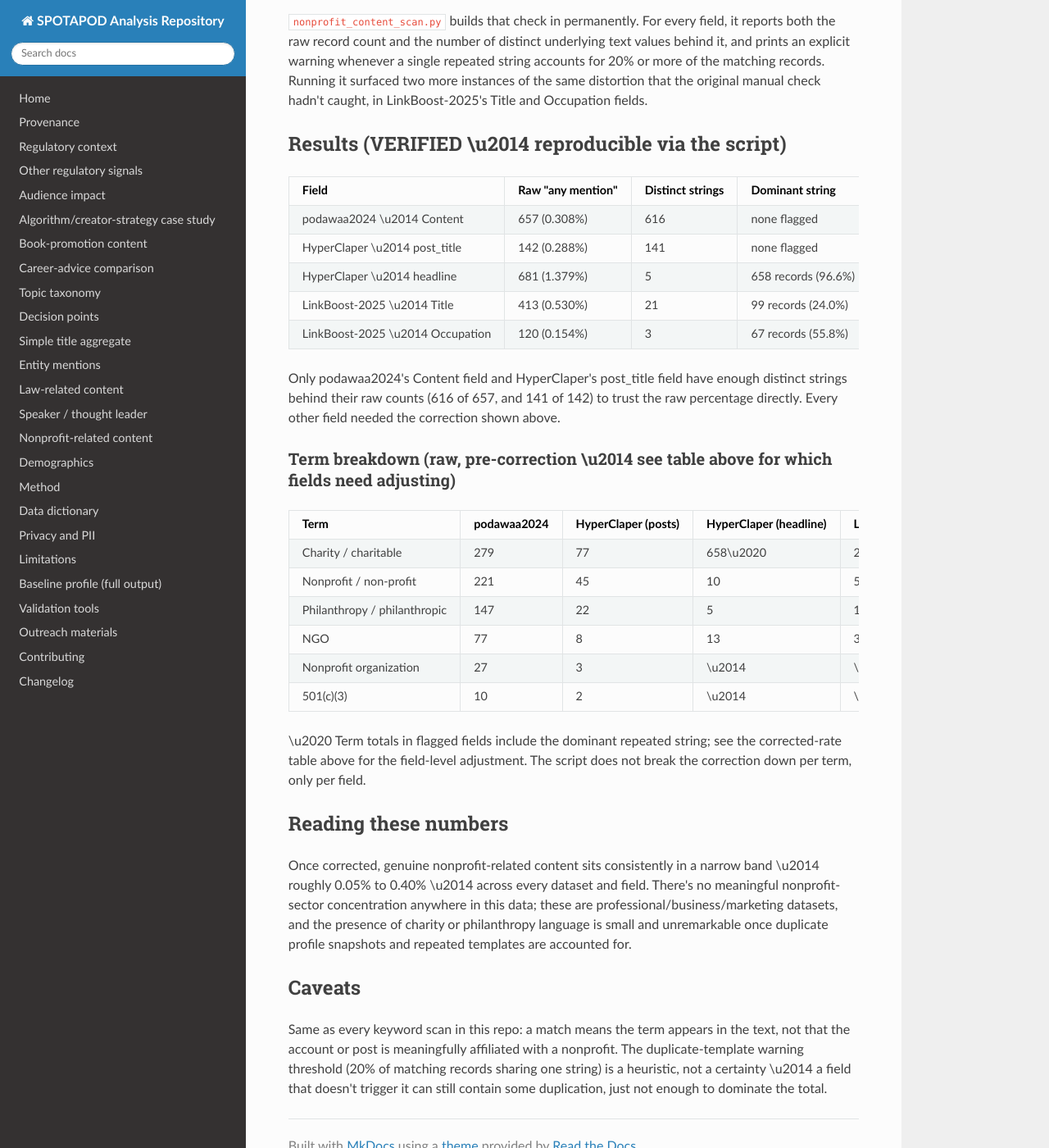
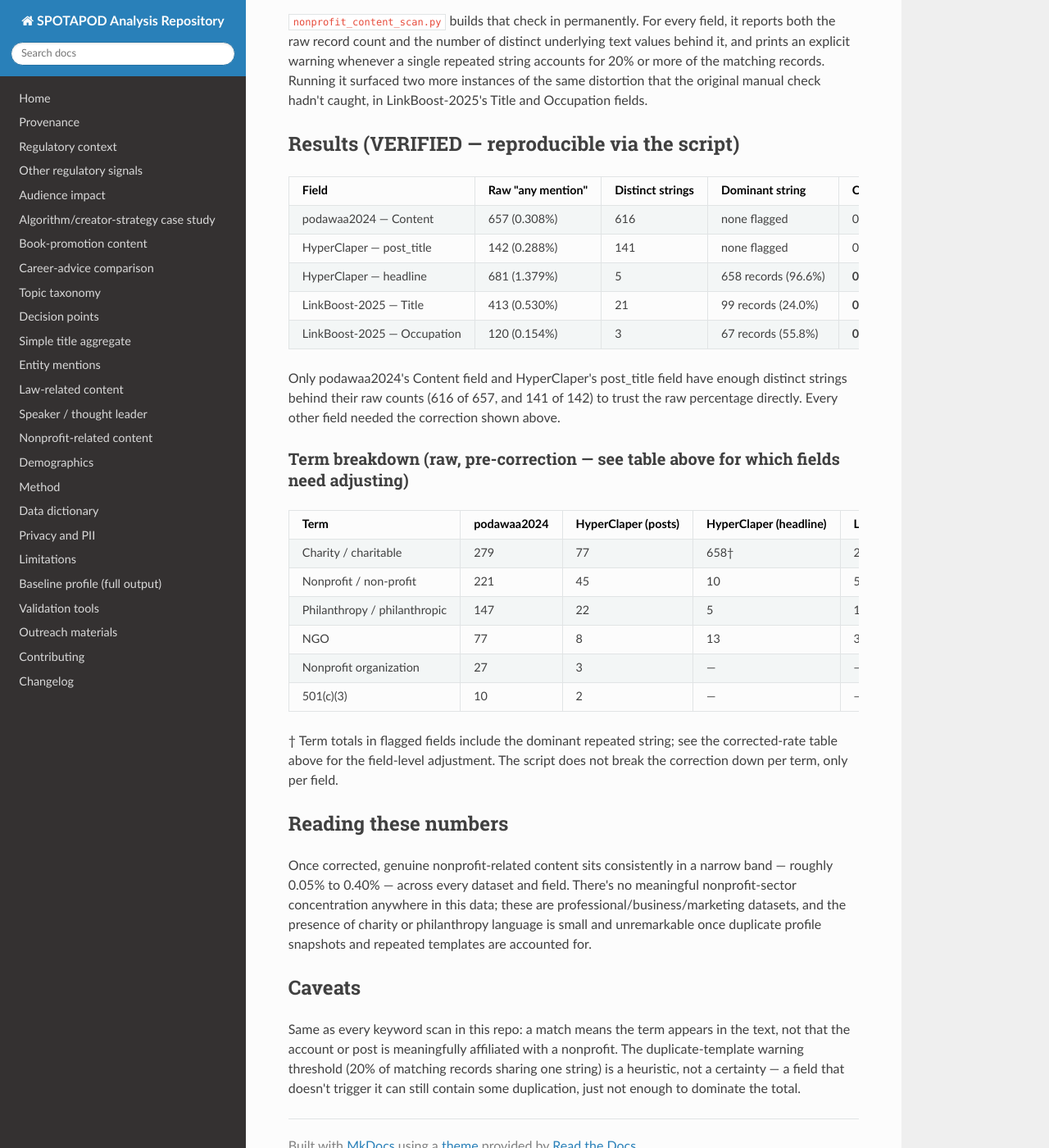
Before and after one commit to DreamITSoftware/SPOTAPOD, an MkDocs documentation site: the page built from docs/research/nonprofit-content.md, in a window 1280 px wide and 1400 px high, scrolled down 515 px. Shown: the whole window at 82% size. Built offline with MkDocs 1.6.1, drawn with Linux system fonts in a browser that asks for light colours; nearby versions of some CDN libraries; some of the changed text lies outside the part shown.

Commit message:
Add files via upload

```diff
--- a/docs/research/nonprofit-content.md
+++ b/docs/research/nonprofit-content.md
@@ -9,14 +9,14 @@ author, or matched text ever printed.
 ## The safeguard this script has that earlier ones didn't
 
 A first, manual pass at this question found a 1.38% "any mention" rate
-in HyperClaper's headline field \u2014 the highest of any field checked \u2014
+in HyperClaper's headline field — the highest of any field checked —
 which looked like a real, notable signal. It wasn't. Checking the
 underlying text showed all but 23 of those 681 matching records shared
 the exact same headline, repeated 658 times, because HyperClaper's
 structure logs one row per reciprocal-engagement action and captures
 that account's headline snapshot every time. The corrected rate, once
 that single repeated string is treated as one occurrence rather than
-658, is 0.05% \u2014 the lowest of any field checked, not the highest.
+658, is 0.05% — the lowest of any field checked, not the highest.
 
 `nonprofit_content_scan.py` builds that check in permanently. For every
 field, it reports both the raw record count and the number of distinct
@@ -26,40 +26,40 @@ matching records. Running it surfaced two more instances of the same
 distortion that the original manual check hadn't caught, in
 LinkBoost-2025's Title and Occupation fields.
 
-## Results (VERIFIED \u2014 reproducible via the script)
+## Results (VERIFIED — reproducible via the script)
 
 | Field | Raw "any mention" | Distinct strings | Dominant string | Corrected rate |
 |---|---|---|---|---|
-| podawaa2024 \u2014 Content | 657 (0.308%) | 616 | none flagged | 0.308% (no correction needed) |
-| HyperClaper \u2014 post_title | 142 (0.288%) | 141 | none flagged | 0.288% (no correction needed) |
-| HyperClaper \u2014 headline | 681 (1.379%) | 5 | 658 records (96.6%) | **0.049%** |
-| LinkBoost-2025 \u2014 Title | 413 (0.530%) | 21 | 99 records (24.0%) | **0.404%** |
-| LinkBoost-2025 \u2014 Occupation | 120 (0.154%) | 3 | 67 records (55.8%) | **0.069%** |
+| podawaa2024 — Content | 657 (0.308%) | 616 | none flagged | 0.308% (no correction needed) |
+| HyperClaper — post_title | 142 (0.288%) | 141 | none flagged | 0.288% (no correction needed) |
+| HyperClaper — headline | 681 (1.379%) | 5 | 658 records (96.6%) | **0.049%** |
+| LinkBoost-2025 — Title | 413 (0.530%) | 21 | 99 records (24.0%) | **0.404%** |
+| LinkBoost-2025 — Occupation | 120 (0.154%) | 3 | 67 records (55.8%) | **0.069%** |
 
 Only podawaa2024's Content field and HyperClaper's post_title field have
 enough distinct strings behind their raw counts (616 of 657, and 141 of
 142) to trust the raw percentage directly. Every other field needed the
 correction shown above.
 
-### Term breakdown (raw, pre-correction \u2014 see table above for which fields need adjusting)
+### Term breakdown (raw, pre-correction — see table above for which fields need adjusting)
 
 | Term | podawaa2024 | HyperClaper (posts) | HyperClaper (headline) | LinkBoost-2025 (Title) | LinkBoost-2025 (Occupation) |
 |---|---|---|---|---|---|
-| Charity / charitable | 279 | 77 | 658\u2020 | 248\u2020 | 29 |
-| Nonprofit / non-profit | 221 | 45 | 10 | 51 | \u2014 |
-| Philanthropy / philanthropic | 147 | 22 | 5 | 111\u2020 | 91\u2020 |
-| NGO | 77 | 8 | 13 | 3 | \u2014 |
-| Nonprofit organization | 27 | 3 | \u2014 | \u2014 | \u2014 |
-| 501(c)(3) | 10 | 2 | \u2014 | \u2014 | \u2014 |
+| Charity / charitable | 279 | 77 | 658† | 248† | 29 |
+| Nonprofit / non-profit | 221 | 45 | 10 | 51 | — |
+| Philanthropy / philanthropic | 147 | 22 | 5 | 111† | 91† |
+| NGO | 77 | 8 | 13 | 3 | — |
+| Nonprofit organization | 27 | 3 | — | — | — |
+| 501(c)(3) | 10 | 2 | — | — | — |
 
-\u2020 Term totals in flagged fields include the dominant repeated string;
+† Term totals in flagged fields include the dominant repeated string;
 see the corrected-rate table above for the field-level adjustment. The
 script does not break the correction down per term, only per field.
 
 ## Reading these numbers
 
 Once corrected, genuine nonprofit-related content sits consistently in
-a narrow band \u2014 roughly 0.05% to 0.40% \u2014 across every dataset and
+a narrow band — roughly 0.05% to 0.40% — across every dataset and
 field. There's no meaningful nonprofit-sector concentration anywhere in
 this data; these are professional/business/marketing datasets, and the
 presence of charity or philanthropy language is small and unremarkable
@@ -71,6 +71,6 @@ for.
 Same as every keyword scan in this repo: a match means the term appears
 in the text, not that the account or post is meaningfully affiliated
 with a nonprofit. The duplicate-template warning threshold (20% of
-matching records sharing one string) is a heuristic, not a certainty \u2014
+matching records sharing one string) is a heuristic, not a certainty —
 a field that doesn't trigger it can still contain some duplication, just
 not enough to dominate the total.
```
Also changed, not shown: CHANGELOG.md (+3 -3 lines), README.md (+4 -4 lines), docs/research/decision-points.md (+7 -7 lines), docs/research/entity-mentions.md (+4 -4 lines), docs/research/speaker-thought-leader.md (+1 -1 lines), 1 other file.
